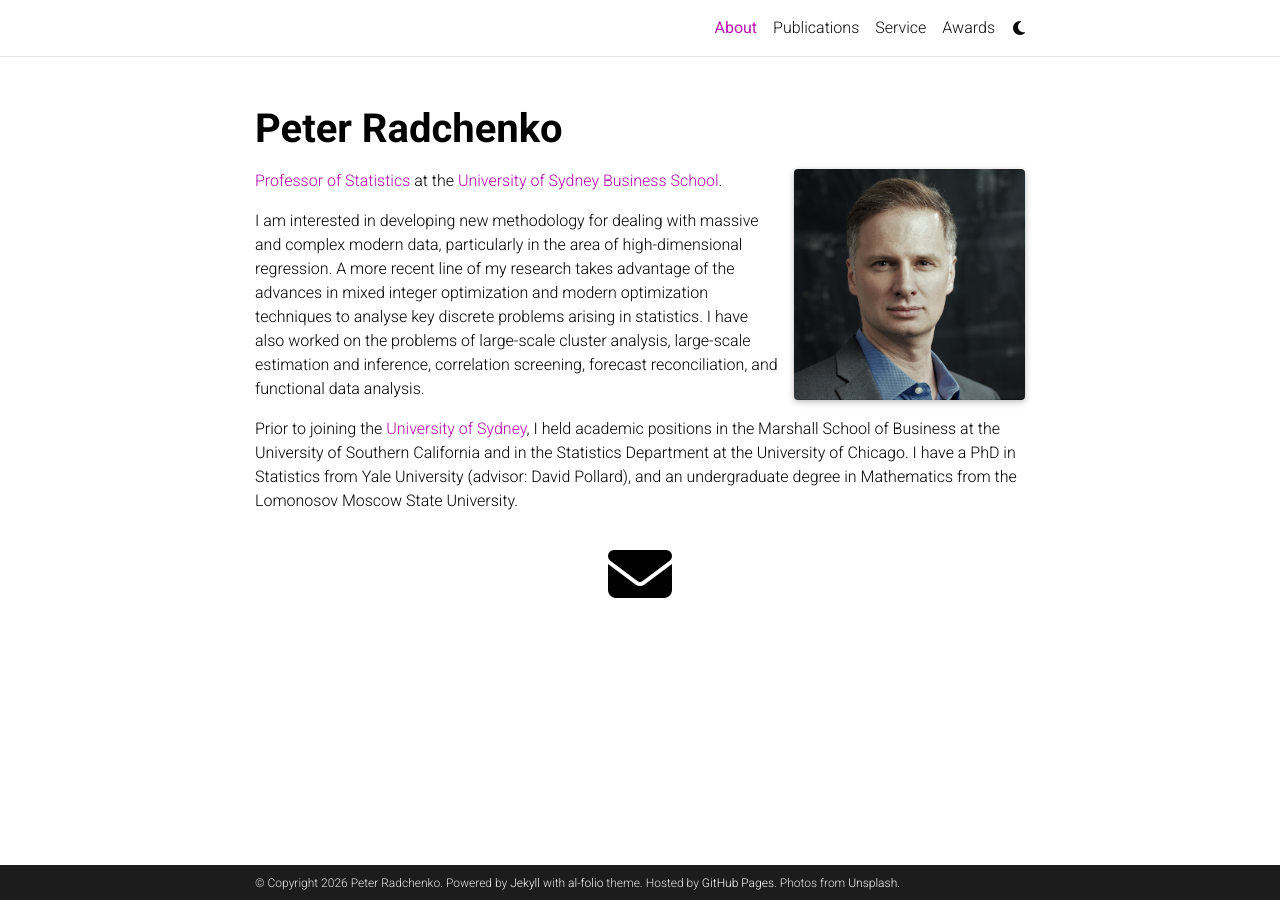
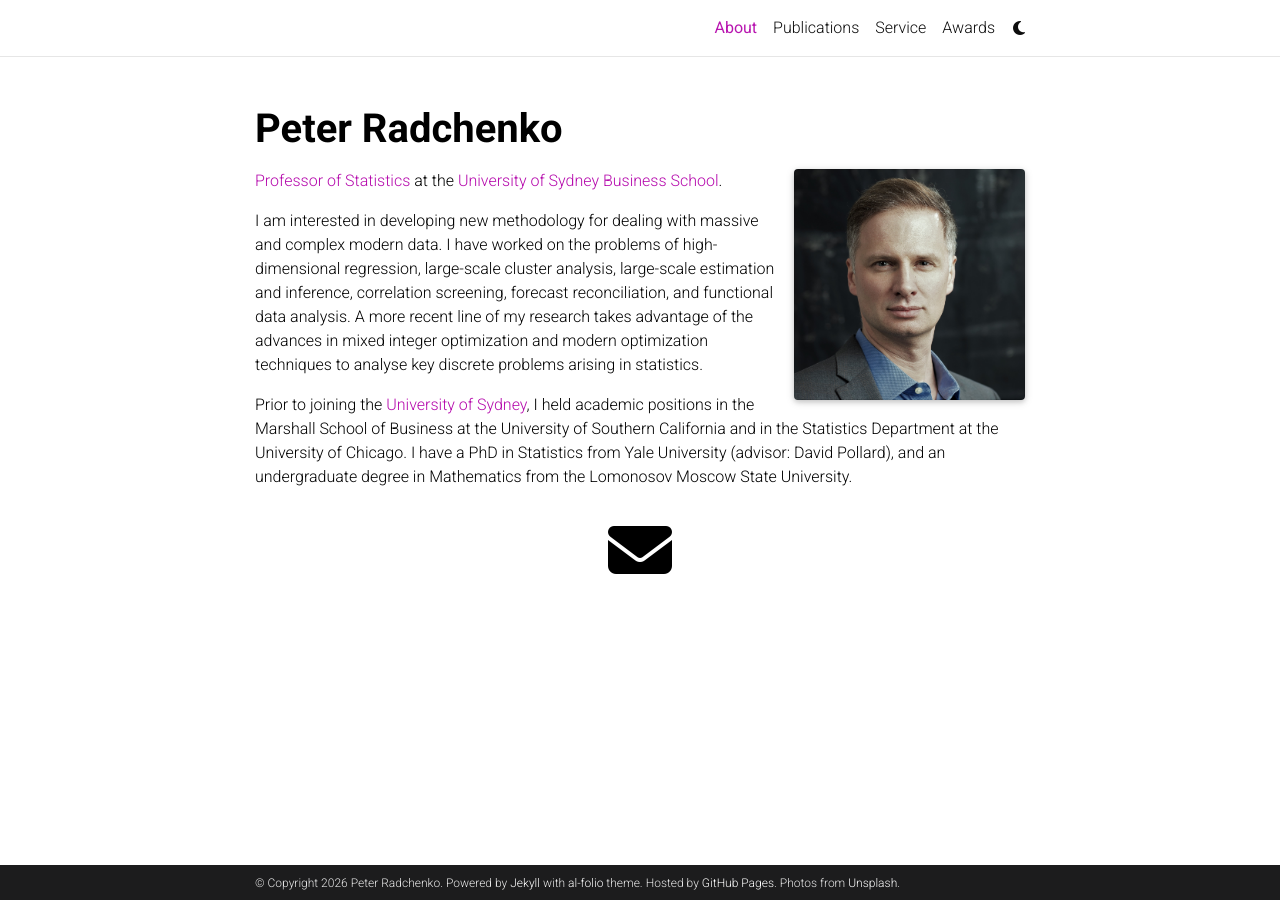
Before and after one commit to peterradchenko/peterradchenko.github.io, a Jekyll site: the page built from _pages/about.md, in a window 1280 px wide. Built offline with Jekyll 4.4.1, drawn with Linux system fonts in a browser that asks for light colours; full-size pictures stand in for the smaller copies a plugin makes; comment, search, counter and statistics services are not loaded; a style sheet for code colours, icons or effects is not loaded.

Commit message:
Update about.md

```diff
--- a/_pages/about.md
+++ b/_pages/about.md
@@ -21,7 +21,7 @@
 
 [Professor of Statistics](https://www.sydney.edu.au/business/about/our-people/academic-staff/peter-radchenko.html) at the [University of Sydney Business School](https://www.sydney.edu.au/business/).
 
-I am interested in developing new methodology for dealing with massive and complex modern data, particularly in the area of high-dimensional regression. A more recent line of my research takes advantage of the advances in mixed integer optimization and modern optimization techniques to analyse key discrete problems arising in statistics.  I have also worked on the problems of large-scale cluster analysis, large-scale estimation and inference, correlation screening, forecast reconciliation, and functional data analysis.
+I am interested in developing new methodology for dealing with massive and complex modern data. I have worked on the problems of high-dimensional regression, large-scale cluster analysis, large-scale estimation and inference, correlation screening, forecast reconciliation, and functional data analysis. A more recent line of my research takes advantage of the advances in mixed integer optimization and modern optimization techniques to analyse key discrete problems arising in statistics.
 
 Prior to joining the [University of Sydney](https://www.sydney.edu.au/), I held academic positions in the Marshall School of Business at the University of Southern California and in the Statistics Department at the University of Chicago. I have a PhD in Statistics from Yale University (advisor: David Pollard), and an undergraduate degree in Mathematics from the Lomonosov Moscow State University.
 
```
